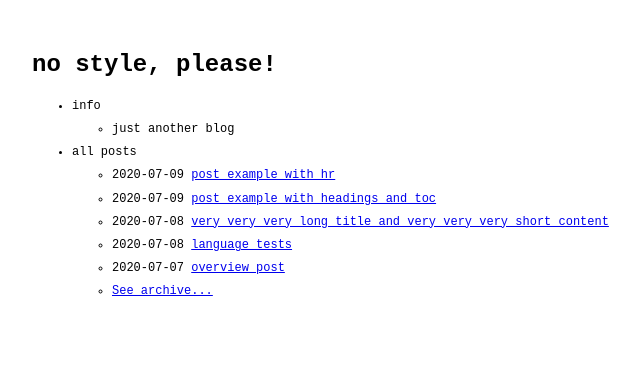
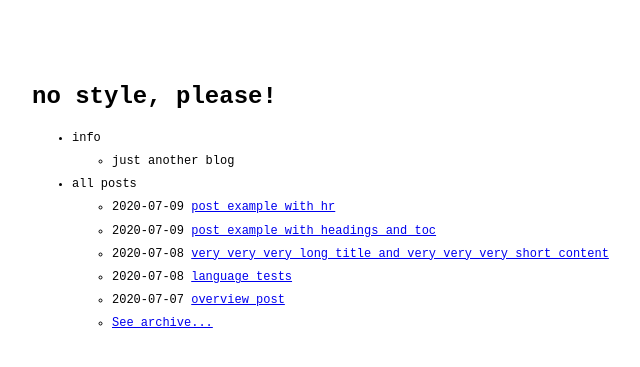
Before and after one commit to 0h/0h.github.io, a Jekyll site: the page built from index.md, in a window 1280 px wide. Shown: the top 367 px of the page, without its empty margins (288-928 px from the left). Built offline with Jekyll 4.4.1, drawn with Linux system fonts in a browser that asks for light colours.

Commit message:
Update no-style-please.scss

```diff
--- a/_sass/no-style-please.scss
+++ b/_sass/no-style-please.scss
@@ -32,7 +32,7 @@ li { margin: 0.4rem 0; }
 .w {
   max-width: 640px;
   margin: 0 auto;
-  padding: 2rem 2rem;
+  padding: 4rem 2rem;
 }
 
 hr {
```
